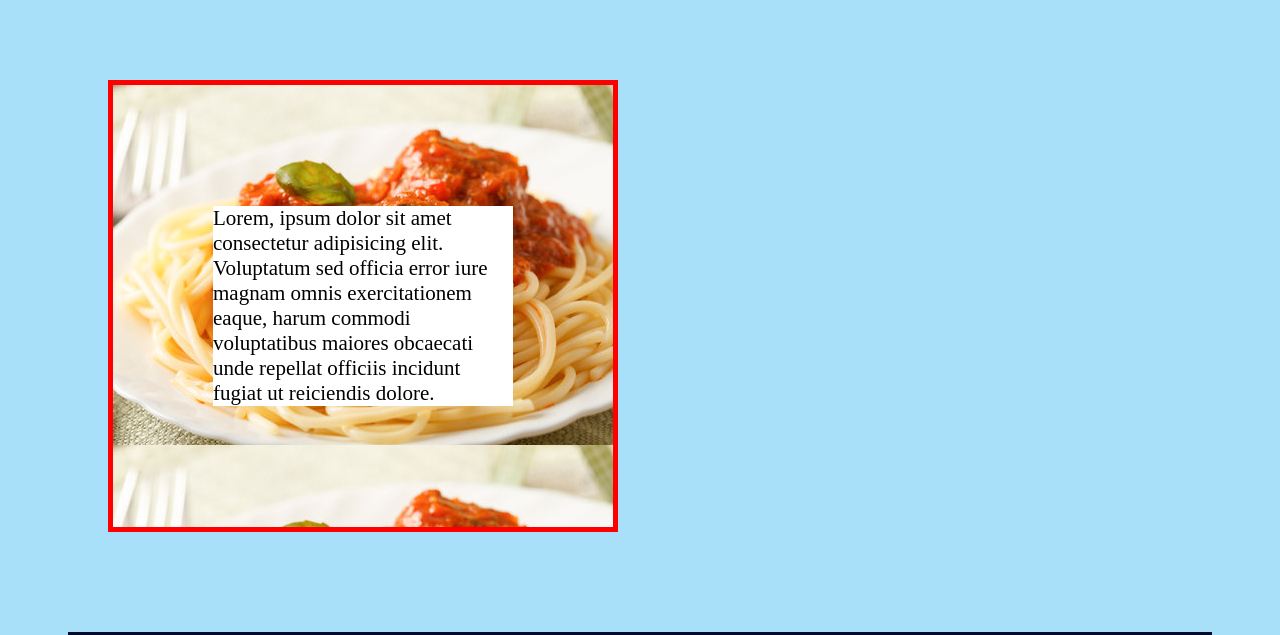
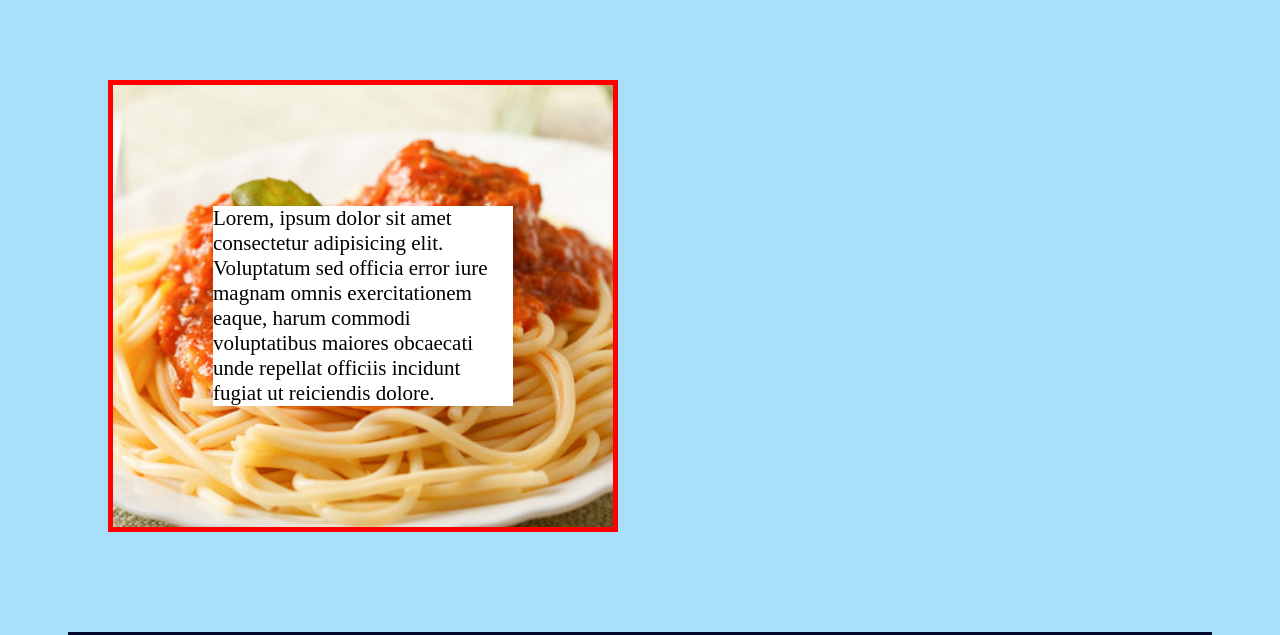
Before and after one commit to alptuna35/cssboxworks, a plain HTML site: page index.html in a window 1280 px wide. Shown: the part 147-782 px from the top of the page. Drawn offline with Linux system fonts and the light colour scheme.

Commit message:
i also learned how can i position my background image

```diff
--- a/styles.css
+++ b/styles.css
@@ -27,9 +27,12 @@ p   {
 
 .box    {
     background-image: url(images/pasta.jpg);
+    background-size: cover;
+    background-position: center;
     width: 300px;
     margin: 100px;
     border: 5px;
+    padding: 300px;
     border-color: red;
     border-style: solid;
     padding: 100px;
```
